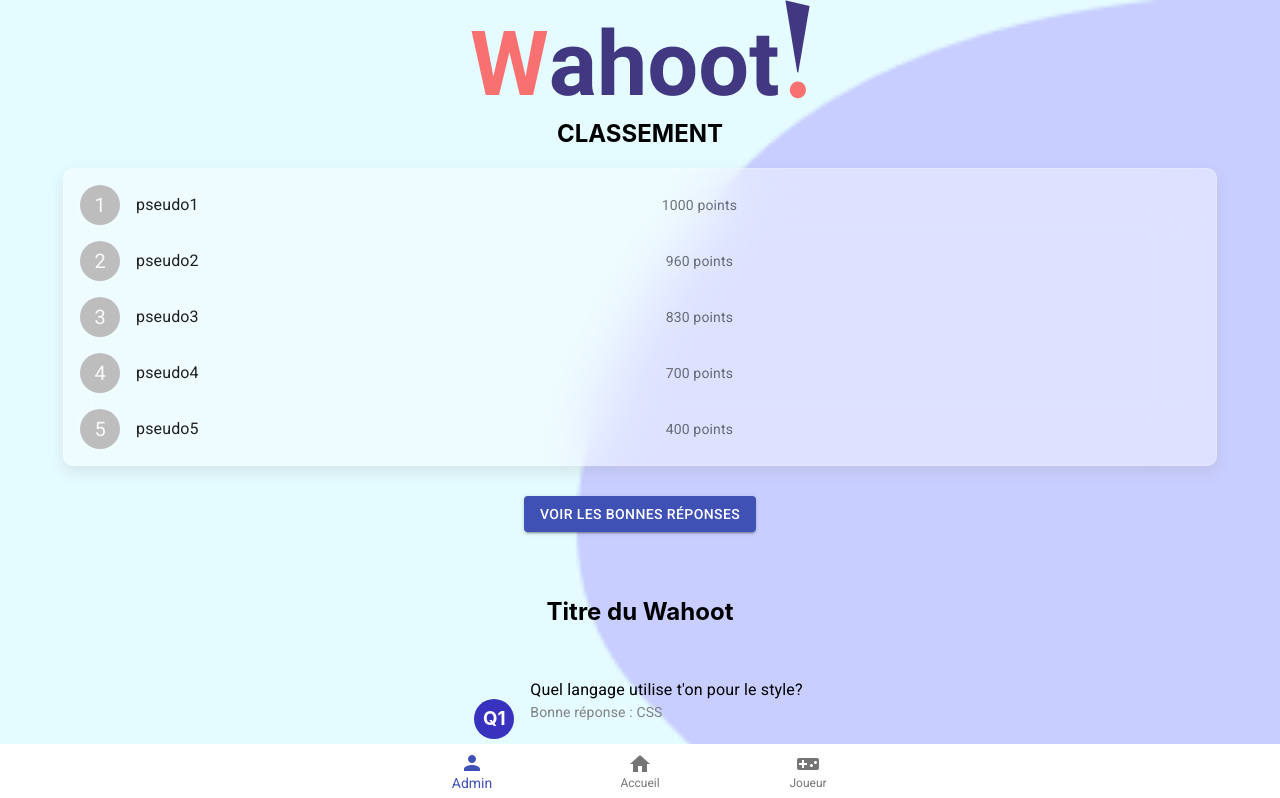
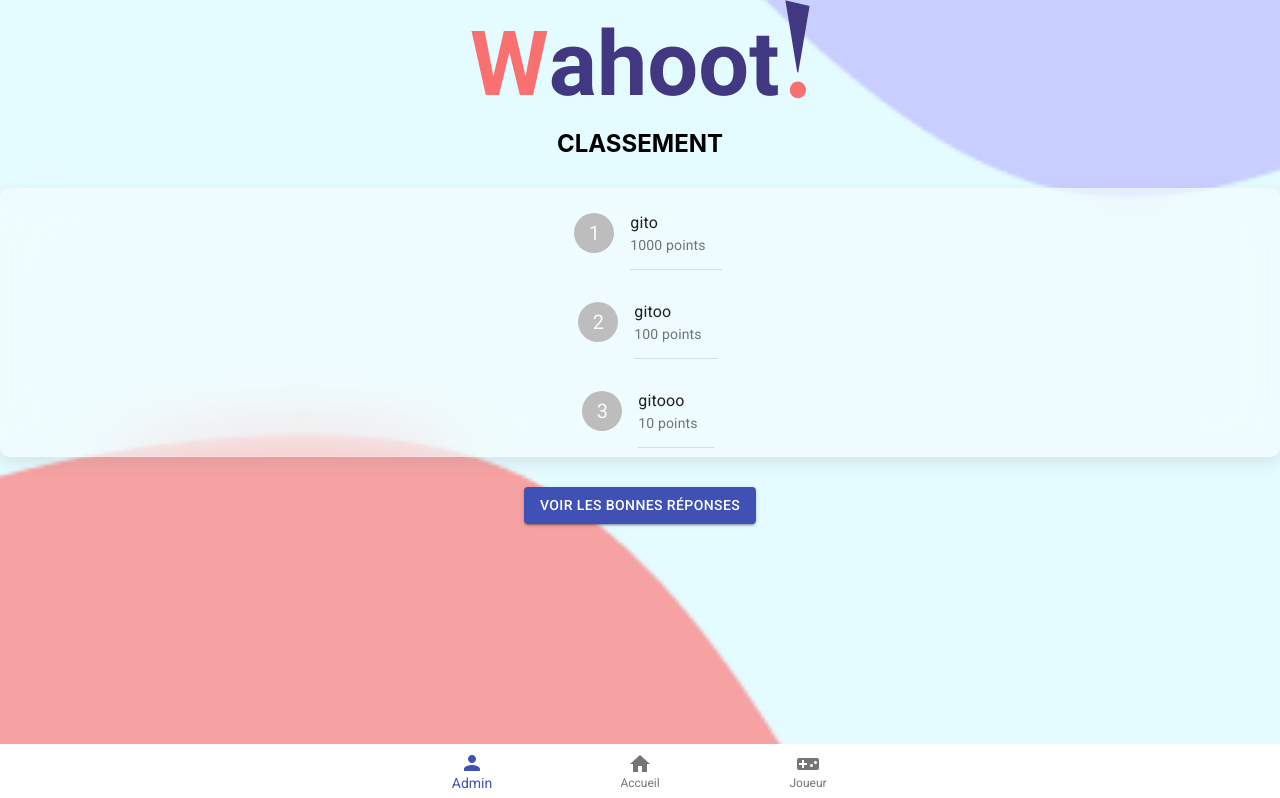
Before and after one commit to WildCodeSchool/bdx-wahoot, a React (Create React App) app in the folder wahoot/: page / in a window 1280 px wide. Shown: the top 798 px of the page. Built offline with nearby package versions, Linux system fonts and the light colour scheme.

Commit message:
Ranking maj bouchon

```diff
--- a/wahoot/src/App.js
+++ b/wahoot/src/App.js
@@ -10,6 +10,9 @@ import Ranking from './View/Ranking/Ranking';
 import ReponsesW from './View/ReponsesW/ReponsesW';
 import CreationQuestion from './View/CreationQuestions/CreationQuestion';
 import PseudoGamer from './View/PseudoGamer/PseudoGamer';
+import Timer from './View/StartGame/Components/Timer';
+
+
 
 
 function App() {
@@ -22,15 +25,9 @@ function App() {
       {/* <PopupEndGame /> */}
       {/* <Ranking /> */}<Ranking />
       {/*<PseudoGamer />*/}
-     <ReponsesW />
-    {/* <CreationWahoot /> */}<CreationWahoot />
-    {/* <CreationQuestion /> */}<CreationQuestion />
+      {/* <CreationWahoot /> */}
+      {/* <CreationQuestion /> */}
       {/* <PseudoGamer /> */}
-
-
-     {/* <Login /> */}
-
-
     </Main>
   );
 }
--- a/wahoot/src/View/Ranking/Components/ShowRanking.jsx
+++ /dev/null
@@ -1,83 +0,0 @@
-import React from 'react';
-import { makeStyles } from '@material-ui/core/styles';
-import List from '@material-ui/core/List';
-import ListItem from '@material-ui/core/ListItem';
-import ListItemText from '@material-ui/core/ListItemText';
-import ListItemAvatar from '@material-ui/core/ListItemAvatar';
-import Avatar from '@material-ui/core/Avatar';
-
-const useStyles = makeStyles((theme) => ({
-    root: {
-      width: '90%',
-      backgroundColor: "rgba(255, 255, 255, 0.4)",
-      backdropFilter: "blur(30px)",
-      border: "1px solid rgba(255, 255, 255, 0.18)",
-      boxShadow: "rgba(142, 142, 142, 0.19) 0px 6px 15px 0px",
-      borderRadius: "10px",
-      webki: "10px",
-      color: "rgb(31, 31, 31)",
-      textAlign: "center"
-    },
-  }));
-
-
-const ShowRanking = (rank, pseudo, points) => {
-
-    const classes = useStyles();
-
-      return (
-        <List className={classes.root}>
-          <ListItem>
-            <ListItemAvatar>
-              <Avatar >
-                1
-              </Avatar>
-            </ListItemAvatar>
-            <ListItemText primary="pseudo1"  />
-            <ListItemText secondary="1000 points" />
-          </ListItem>
-
-          <ListItem>
-            <ListItemAvatar>
-              <Avatar>
-                2
-              </Avatar>
-            </ListItemAvatar>
-            <ListItemText primary="pseudo2"  />
-            <ListItemText secondary="960 points"/>
-          </ListItem>
-
-          <ListItem>
-            <ListItemAvatar>
-              <Avatar>
-                3
-              </Avatar>
-            </ListItemAvatar>
-            <ListItemText primary="pseudo3"  />
-            <ListItemText secondary="830 points"/>
-          </ListItem>
-
-          <ListItem>
-            <ListItemAvatar>
-              <Avatar>
-                4
-              </Avatar>
-            </ListItemAvatar>
-            <ListItemText primary="pseudo4"  />
-            <ListItemText secondary="700 points"/>
-          </ListItem>
-
-          <ListItem>
-            <ListItemAvatar>
-              <Avatar>
-                5
-              </Avatar>
-            </ListItemAvatar>
-            <ListItemText primary="pseudo5"  />
-            <ListItemText secondary="400 points"/>
-          </ListItem>
-        </List>
-      );
-    }
-
-export default ShowRanking;
--- a/wahoot/src/View/Ranking/Ranking.jsx
+++ b/wahoot/src/View/Ranking/Ranking.jsx
@@ -1,23 +1,73 @@
 import React from 'react';
-import ShowRanking from './Components/ShowRanking';
 import WatchRightResButton from './Components/WatchRightResButton';
 import { makeStyles } from '@material-ui/core/styles';
+import { Avatar, Divider, List, ListItem, ListItemAvatar, ListItemText } from '@material-ui/core';
 
 const useStyles = makeStyles((theme) => ({
     block: {
         display: "flex",
         flexDirection: "column",
         alignItems: "center",
+
+
+        backgroundColor: "rgba(255, 255, 255, 0.4)",
+        backdropFilter: "blur(30px)",
+        border: "1px solid rgba(255, 255, 255, 0.18)",
+        boxShadow: "rgba(142, 142, 142, 0.19) 0px 6px 15px 0px",
+        borderRadius: "10px",
+        webki: "10px",
+        color: "rgb(31, 31, 31)",
+        textAlign: "center",
+    }, root: {
+        display: "flex",
+        flexDirection: "column",
+        alignItems: "center",
+        margin: "30px"
     }
-  }));
+}
+));
+
+const topRank = [{
+    id: "123",
+    position: "1",
+    pseudo: "gito",
+    points: "1000 points"
+}, {
+    id: "124",
+    position: "2",
+    pseudo: "gitoo",
+    points: "100 points"
+}, {
+    id: "125",
+    position: "3",
+    pseudo: "gitooo",
+    points: "10 points"
+},
+];
 
 const Ranking = () => {
     const classes = useStyles();
     return (
-        <div className={classes.block}>
-            <h2>CLASSEMENT</h2>
-            <ShowRanking />
-            <div style={{margin:"30px"}}><WatchRightResButton /></div>
+        <div> <h2 className={classes.root}>CLASSEMENT</h2>
+            <div className={classes.block}>
+                {topRank.map((player) => {
+                    return (
+                        <List >
+                            <ListItem alignItems="flex-start" key={player.id}>
+                                <ListItemAvatar>
+                                    <Avatar>{player.position}</Avatar>
+                                </ListItemAvatar>
+                                <ListItemText
+                                    primary={player.pseudo}
+                                    secondary={player.points}
+                                />
+                            </ListItem>
+                            <Divider variant="inset" component="li" />
+                        </List>
+                    )
+                })}
+            </div>
+            <div className={classes.root}><WatchRightResButton /></div>
         </div>
     )
 };
```
Also changed, not shown: wahoot/src/View/StartGame/Components/TimerCustom.jsx (added, +36 -0 lines). Lines whose indentation alone changed are shown as unchanged.
